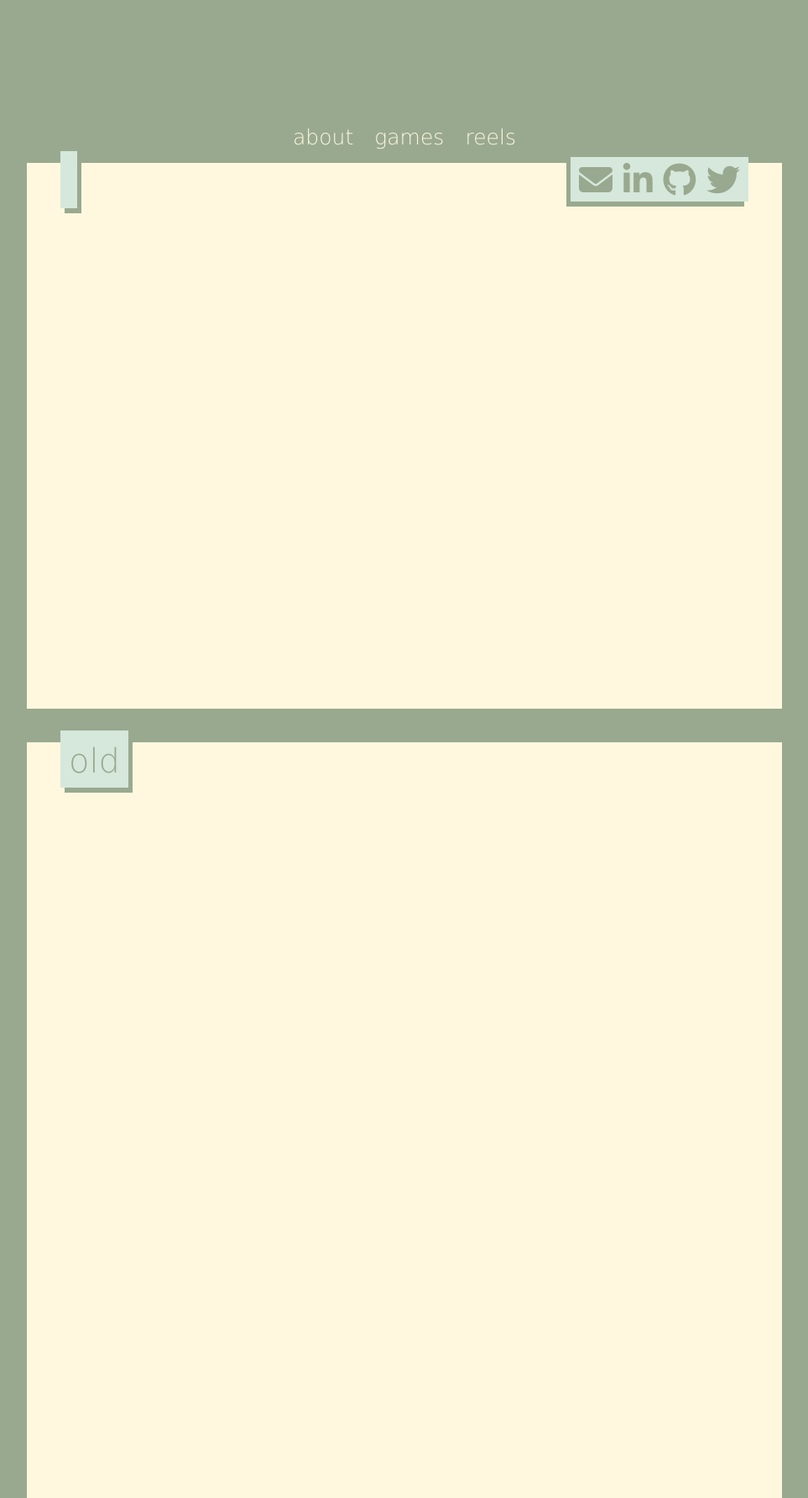
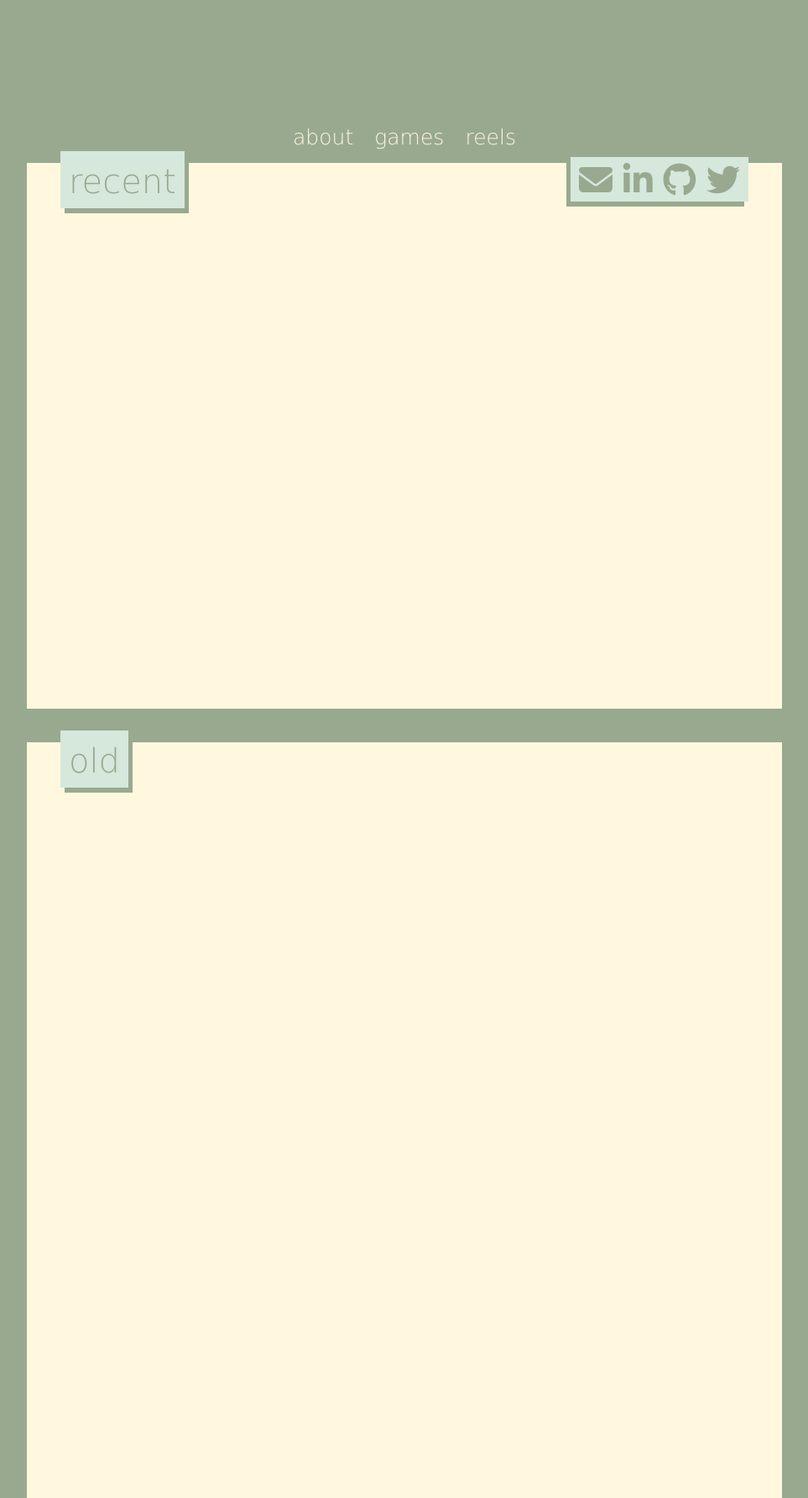
Before and after one commit to munjidev/munjidev.github.io, a Jekyll site: the page built from reels.md, in a window 1280 px wide. Shown: the whole page at 84% size, without its empty margins (182-1145 px from the left). Built offline with Jekyll 4.4.1, drawn with Linux system fonts in a browser that asks for light colours.

Commit message:
Fix page title

```diff
--- a/_layouts/reelspage.html
+++ b/_layouts/reelspage.html
@@ -6,7 +6,7 @@ layout: default
 </head>
 
 <div id="content" class="bg-light">
-  <span id="page-name" class="font40px text-dark bg-medium shadow-dark dejavu_sansextralight">{{ recent | escape }}</span>
+  <span id="page-name" class="font40px text-dark bg-medium shadow-dark dejavu_sansextralight">{{ "recent" | escape }}</span>
   <span id="link-panel" style="margin-left: 545px" class="font40px text-dark bg-medium shadow-dark-left dejavu_sansextralight">{% include social.html %}</span>
   {{ content }}
 </div>
```
